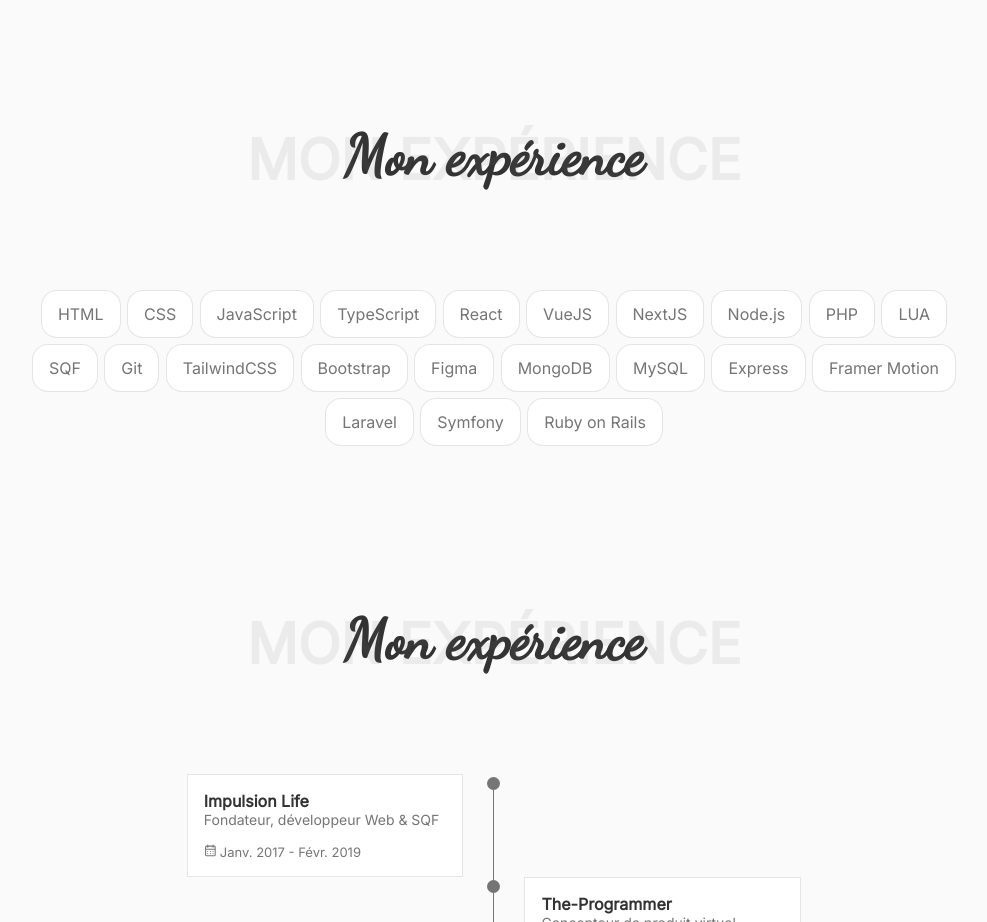
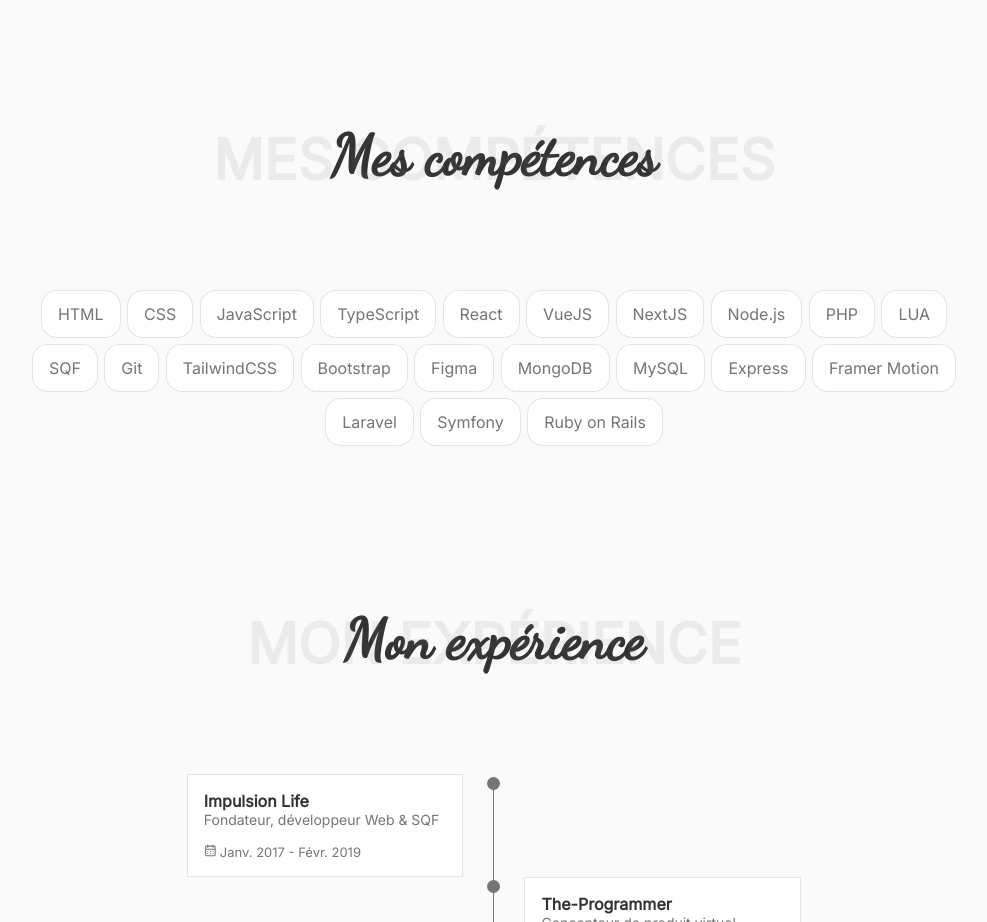
Before and after one commit to Aecy/personal-portfolio, a React (Vite) app: page / in a window 1280 px wide. Shown: the part 1800-2722 px from the top of the page, without its empty margins (146-1133 px from the left). Built offline with nearby package versions, Linux system fonts and the light colour scheme.

Commit message:
edit(skills): mon epériences -> mes compétences

```diff
--- a/src/components/Skill/Skill.jsx
+++ b/src/components/Skill/Skill.jsx
@@ -9,7 +9,7 @@ export default function Skill () {
   return (
     <section className="skill section" id="skills">
 
-      <Section title="Mon expérience" />
+      <Section title="Mes compétences" />
       <SkillList />
 
     </section>
```
